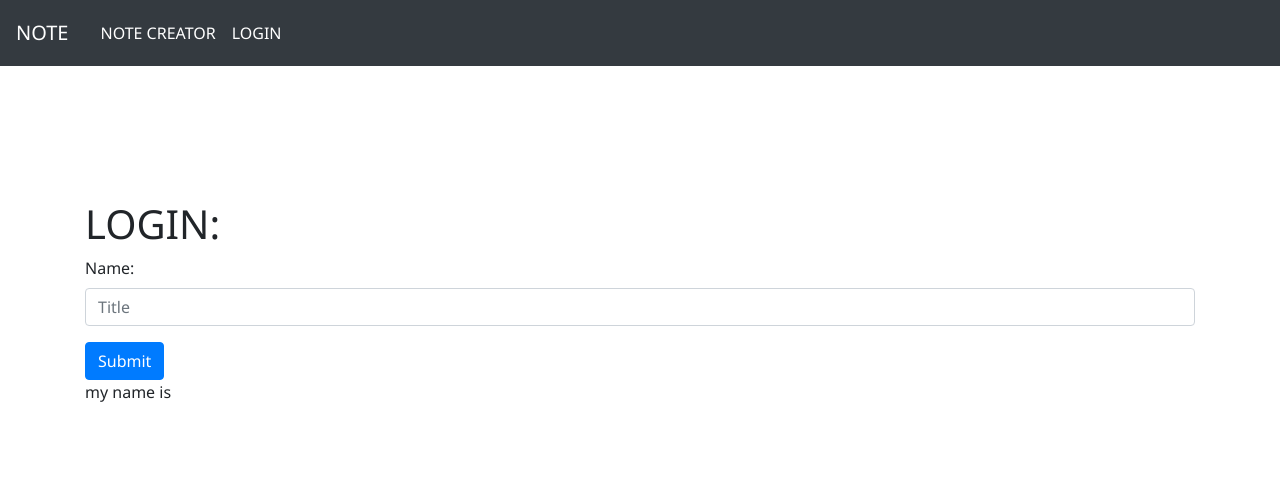
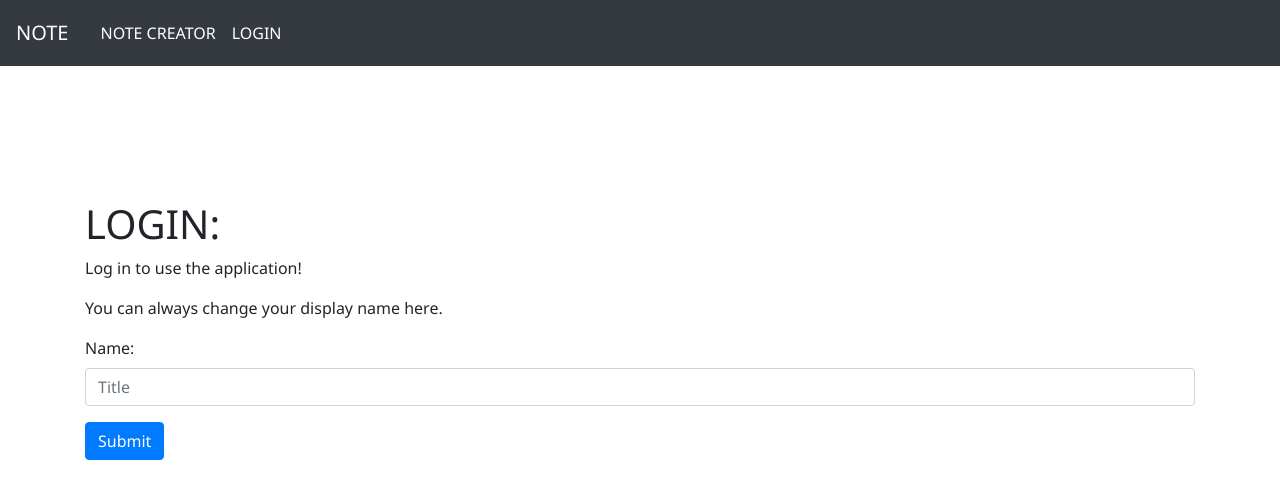
Before and after one commit to YoramHernalsteen/FireNote, a React (Create React App) app: page /#/login in a window 1280 px wide. Shown: the top 498 px of the page. Built offline with nearby package versions, Linux system fonts and the light colour scheme.

Commit message:
cleaning login page

```diff
--- a/src/components/login.js
+++ b/src/components/login.js
@@ -19,13 +19,15 @@ export function Login(){
     }
     return <>
         <StyledH1>LOGIN: </StyledH1>
+        {userName !== null? <p>You are now logged in as {userName}!</p> : <p>Log in to use the application!</p>}
+        <p>You can always change your display name here.</p>
         <Form onSubmit={handleSubmit}>
             <UserNameForm setUser={setUserName}/>
             <Button id="submit" variant="primary" type="submit">
                 Submit
             </Button>
         </Form>
-        <p>my name is {userName}</p>
+
     </>
 }
 
```
Also changed, not shown: src/App.js (line endings or trailing spaces).
